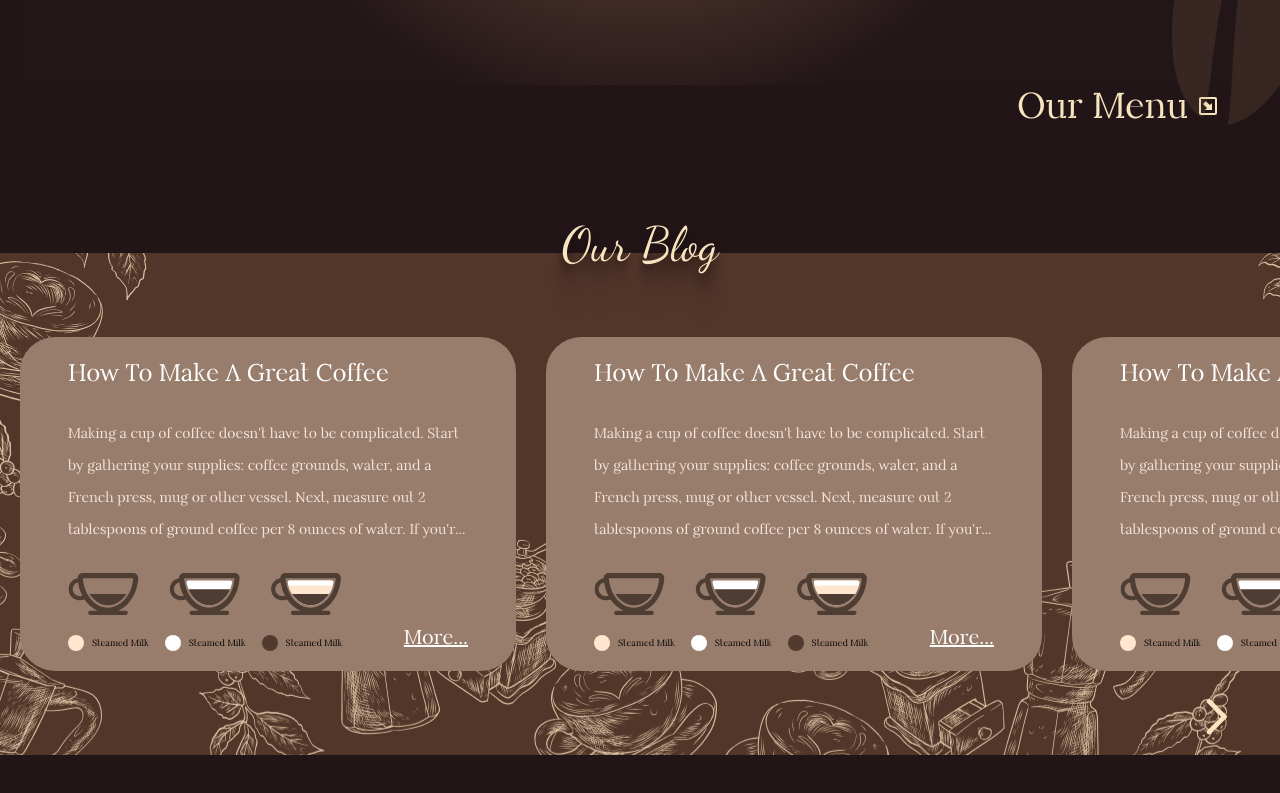
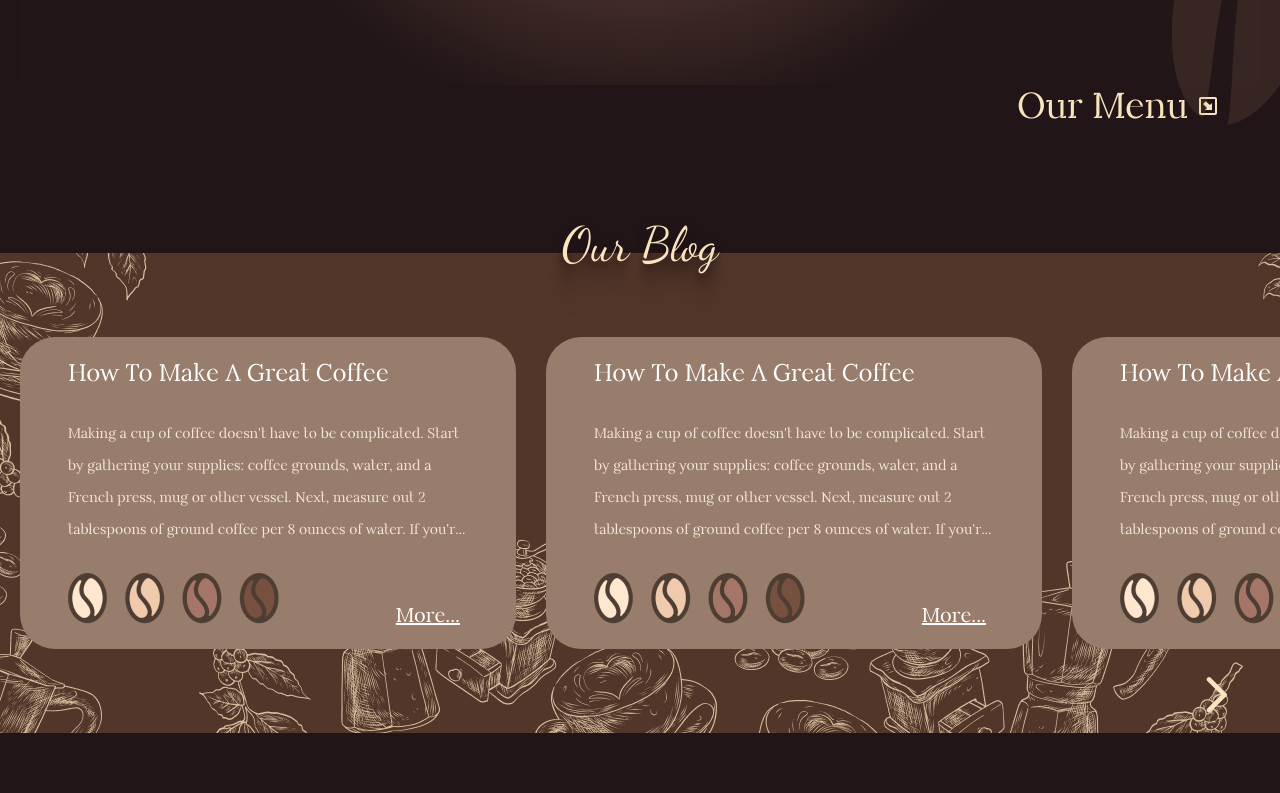
Before and after one commit to AmirHashemi77/coffeshop, a React (Create React App) app: page / in a window 1280 px wide. Shown: the part 4841-5634 px from the top of the page. Built offline with nearby package versions, Linux system fonts and the light colour scheme; the HTML template or start-up script is replaced by a standard one.

Commit message:
complete our blog

```diff
--- a/src/Component/OurBlog/BlogItem.js
+++ b/src/Component/OurBlog/BlogItem.js
@@ -3,8 +3,8 @@
 const BlogItem = ({blogItemWidth}) => {
     const cardWidth=useRef()
     useEffect(()=>{
-        blogItemWidth(cardWidth.current.getBoundingClientRect().width)
-    },[])
+        blogItemWidth(cardWidth.current.getBoundingClientRect().width);
+    },[blogItemWidth])
 
 
     return (
@@ -14,7 +14,7 @@
                 <p className='text-[#F6E5DA] text-sm font-leiko font-normal leading-8 line-clamp-4'>
                     Making a cup of coffee doesn't have to be complicated. Start by gathering your supplies: coffee grounds, water, and a French press, mug or other vessel. Next, measure out 2 tablespoons of ground coffee per 8 ounces of water. If you're using a French press, pour the measured grounds into the bottom of the press followed by hot water (between 195-205 degrees Fahrenheit). Let sit for three minutes before gently pushing down on the filter to trap the grounds at the bottom; this will create an intense flavor with slightly heavier body than filtered methods. If you have neither a French press nor filter, just pour your measured grounds directly into a mug or vessel and top with piping hot water. Give it a stir and let it sit for 3-4 minutes before consuming--but don't leave it too long as this method won't produce quite as bold of a flavor as either filtering or pressing would!
                 </p>
-                <div className='flex flex-col items-center justify-between gap-4 w-full md2:flex-row md2:items-end md2:gap-0'>
+                {/* <div className='flex flex-col items-center justify-between gap-4 w-full md2:flex-row md2:items-end md2:gap-0'>
                     <div className='flex flex-col item-center gap-5'>
                         <img src="/images/Frame.svg" alt="" />
                         <div className='flex items-center gap-4'>
@@ -34,8 +34,30 @@
                     </div>
 
                     <button className='text-xl font-leiko text-white underline'>More...</button>
+                </div> */}
+
+                {/* <div className='flex flex-col items-center justify-between gap-4 w-full md:flex-row md:items-end md:gap-0'>
+                    <div className='flex items-center gap-8'>
+                        <div className='flex flex-col items-center gap-3'>
+                            <img src="/images/icon/Group 11.svg" alt="" />
+                            <p className='text-[#F8E4BE] font-leiko text-xs capitalize'>50%</p>
+                        </div>
+                        <div className='flex flex-col items-center gap-3'>
+                            <img src="/images/icon/Group 12.svg" alt="" />
+                            <p className='text-[#F8E4BE] font-leiko text-xs capitalize'>75%</p>
+                        </div>
+                        <div className='flex flex-col items-center gap-3'>
+                            <img src="/images/icon/Group 10.svg" alt="" />
+                            <p className='text-[#F8E4BE] font-leiko text-xs capitalize'>100%</p>
+                        </div>
+                    </div>
+                    <button className='text-xl font-leiko text-white underline px-2'>More...</button>
+                </div> */}
+                <div className='flex flex-col items-center justify-between gap-4 w-full lg:flex-row lg:items-end lg:gap-0'>
+                    <img src="/images/Asset 1@2x 1.png" alt="" />
+
+                    <button className='text-xl font-leiko text-white underline px-2'>More...</button>
                 </div>
-
             </div>
         </div>
     );
--- a/src/Component/OurBlog/OurBlog.js
+++ b/src/Component/OurBlog/OurBlog.js
@@ -1,12 +1,12 @@
-import React, { useRef } from 'react';
+import React, { useCallback, useRef } from 'react';
 import BlogItem from './BlogItem';
 
 const OurBlog = () => {
     const slider=useRef()
     const blogItem=useRef()
-    const blogItemWidth=(width)=>{
+    const blogItemWidth=useCallback((width)=>{
         blogItem.current=width
-    }
+    },[])
     const nextBtn=()=>{
         slider.current.scrollLeft+=blogItem.current
     }
```
